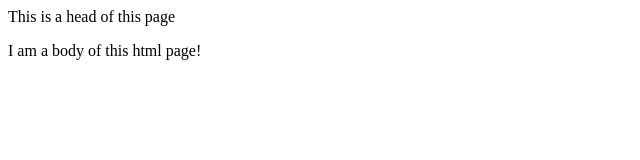
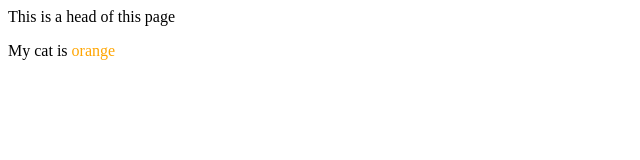
Before and after one commit to as2569/webProject, a plain HTML site: page index.html in a window 1280 px wide. Shown: the whole page, without its empty margins (0-640 px from the left). Drawn offline with Linux system fonts and the light colour scheme.

Commit message:
Update index.html

```diff
--- a/index.html
+++ b/index.html
@@ -1,12 +1,11 @@
 <!DOCTYPE html>
 <head>
     This is a head of this page
+    <br>
 </head>
 
 <body>
-    <p>
-    I am a body of this html page!
-    </p>
+   <p>My cat is <span style="color:orange">orange</span></p>
 </body>
 
 </html>
```
